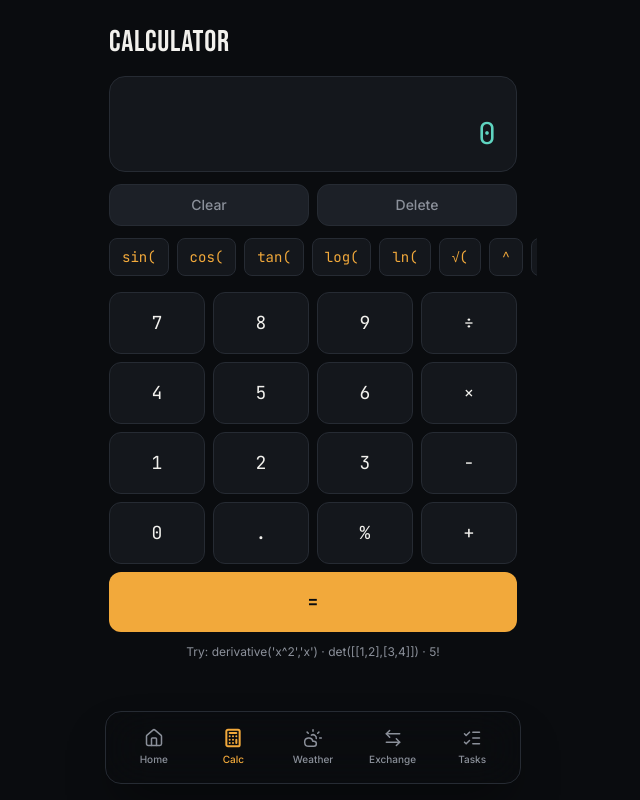
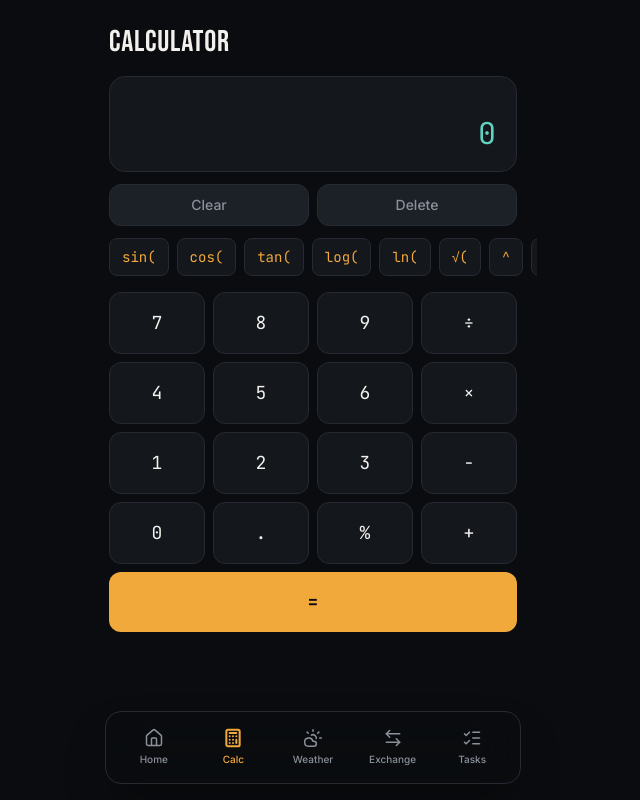
Before and after one commit to AbelXeon/DayFlow, a Next.js app: page /calculator in a window 1280 px wide. Shown: the whole page, without its empty margins (327-967 px from the left). Built offline with nearby package versions, Linux system fonts and the light colour scheme.

Commit message:
removed the unessery code form the clalcuter

```diff
--- a/app/calculator/page.tsx
+++ b/app/calculator/page.tsx
@@ -98,9 +98,6 @@ export default function CalculatorPage() {
         =
       </button>
 
-      <p className="text-muted text-xs mt-3 text-center">
-        Try: derivative(&apos;x^2&apos;,&apos;x&apos;) · det([[1,2],[3,4]]) · 5!
-      </p>
     </div>
   );
 }
```
